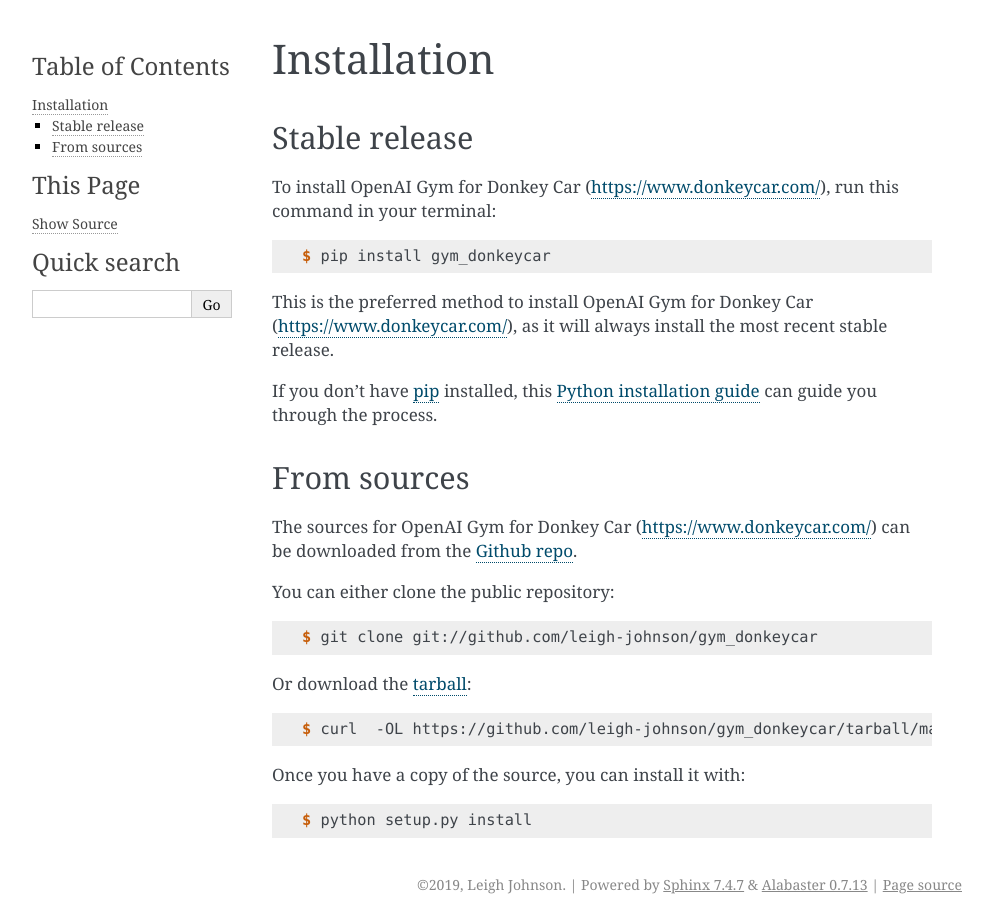
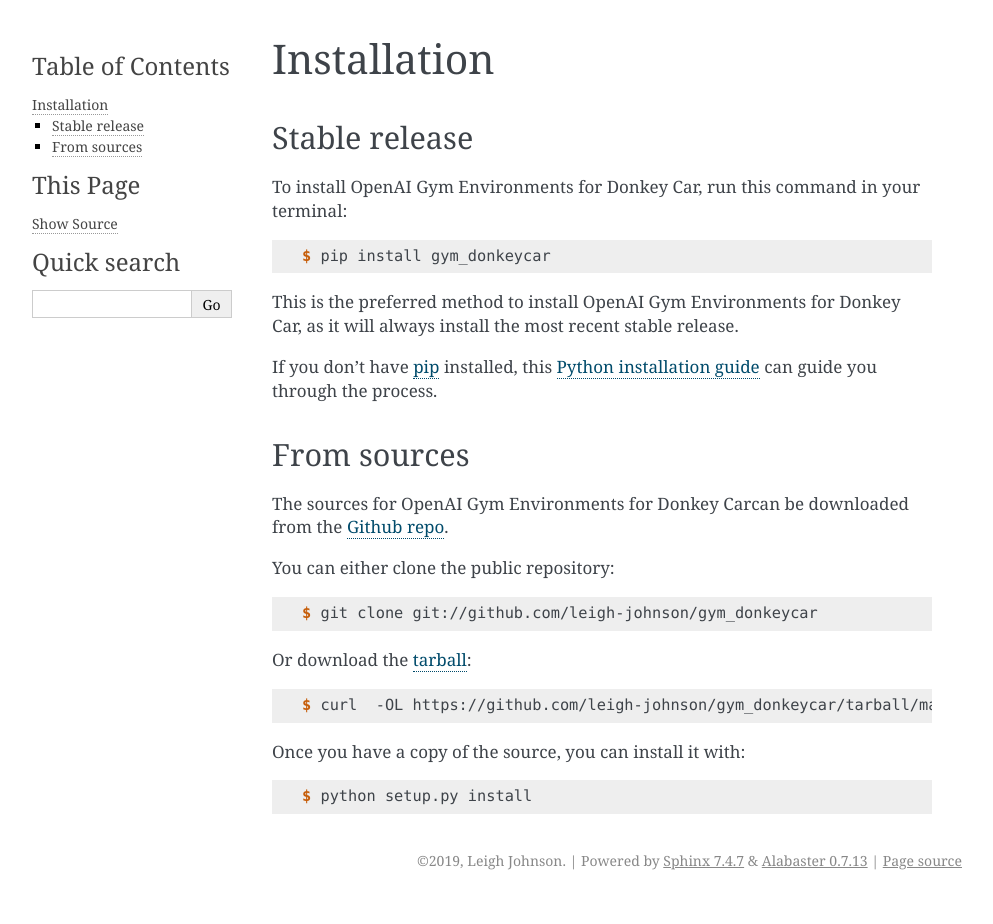
Before and after one commit to tawnkramer/gym-donkeycar, a Sphinx documentation site: the page built from docs/installation.rst, in a window 1280 px wide. Shown: the whole page, without its empty margins (148-1141 px from the left). Built offline with Sphinx 7.4.7, drawn with Linux system fonts in a browser that asks for light colours; after the commit the page ends 900 px from its top, so only the background shows below that.

```diff
--- a/CONTRIBUTING.rst
+++ b/CONTRIBUTING.rst
@@ -38,8 +38,8 @@ and "help wanted" is open to whoever wants to implement it.
 Write Documentation
 ~~~~~~~~~~~~~~~~~~~
 
-OpenAI Gym for Donkey Car (https://www.donkeycar.com/) could always use more documentation, whether as part of the
-official OpenAI Gym for Donkey Car (https://www.donkeycar.com/) docs, in docstrings, or even on the web in blog posts,
+OpenAI Gym Environments for Donkey Carcould always use more documentation, whether as part of the
+official OpenAI Gym Environments for Donkey Cardocs, in docstrings, or even on the web in blog posts,
 articles, and such.
 
 Submit Feedback
--- a/docs/conf.py
+++ b/docs/conf.py
@@ -18,12 +18,12 @@
 # relative to the documentation root, use os.path.abspath to make it
 # absolute, like shown here.
 #
+import gym_donkeycar
 import os
 from pathlib import Path
 
 import sys
 sys.path.insert(0, os.path.abspath('../'))
-import gym_donkeycar
 # -- General configuration ---------------------------------------------
 
 # If your documentation needs a minimal Sphinx version, state it here.
@@ -47,7 +47,7 @@ source_suffix = '.rst'
 master_doc = 'index'
 
 # General information about the project.
-project = u'OpenAI Gym for Donkey Car (https://www.donkeycar.com/)'
+project = u'DonkeyCar OpenAI Gym'
 copyright = u"2019, Leigh Johnson"
 author = u"Leigh Johnson"
 
@@ -129,7 +129,7 @@ latex_elements = {
 # [howto, manual, or own class]).
 latex_documents = [
     (master_doc, 'gym_donkeycar.tex',
-     u'OpenAI Gym for Donkey Car (https://www.donkeycar.com/) Documentation',
+     u'OpenAI Gym Environments for Donkey CarDocumentation',
      u'Leigh Johnson', 'manual'),
 ]
 
@@ -140,7 +140,7 @@ latex_documents = [
 # (source start file, name, description, authors, manual section).
 man_pages = [
     (master_doc, 'gym_donkeycar',
-     u'OpenAI Gym for Donkey Car (https://www.donkeycar.com/) Documentation',
+     u'OpenAI Gym Environments for Donkey CarDocumentation',
      [author], 1)
 ]
 
@@ -152,7 +152,7 @@ man_pages = [
 #  dir menu entry, description, category)
 texinfo_documents = [
     (master_doc, 'gym_donkeycar',
-     u'OpenAI Gym for Donkey Car (https://www.donkeycar.com/) Documentation',
+     u'OpenAI Gym Environments for Donkey CarDocumentation',
      author,
      'gym_donkeycar',
      'One line description of project.',
--- a/docs/index.rst
+++ b/docs/index.rst
@@ -1,4 +1,4 @@
-Welcome to OpenAI Gym for Donkey Car (https://www.donkeycar.com/)'s documentation!
+OpenAI Gym Environments for Donkey Car
 ======================================
 
 .. toctree::
--- a/docs/installation.rst
+++ b/docs/installation.rst
@@ -8,13 +8,13 @@ Installation
 Stable release
 --------------
 
-To install OpenAI Gym for Donkey Car (https://www.donkeycar.com/), run this command in your terminal:
+To install OpenAI Gym Environments for Donkey Car, run this command in your terminal:
 
 .. code-block:: console
 
     $ pip install gym_donkeycar
 
-This is the preferred method to install OpenAI Gym for Donkey Car (https://www.donkeycar.com/), as it will always install the most recent stable release.
+This is the preferred method to install OpenAI Gym Environments for Donkey Car, as it will always install the most recent stable release.
 
 If you don't have `pip`_ installed, this `Python installation guide`_ can guide
 you through the process.
@@ -26,7 +26,7 @@ you through the process.
 From sources
 ------------
 
-The sources for OpenAI Gym for Donkey Car (https://www.donkeycar.com/) can be downloaded from the `Github repo`_.
+The sources for OpenAI Gym Environments for Donkey Carcan be downloaded from the `Github repo`_.
 
 You can either clone the public repository:
 
--- a/docs/usage.rst
+++ b/docs/usage.rst
@@ -2,6 +2,6 @@
 Usage
 =====
 
-To use OpenAI Gym for Donkey Car (https://www.donkeycar.com/) in a project::
+To use OpenAI Gym Environments for Donkey Carin a project::
 
     import gym_donkeycar
--- a/gym_donkeycar/__init__.py
+++ b/gym_donkeycar/__init__.py
@@ -1,6 +1,6 @@
 # -*- coding: utf-8 -*-
 
-"""Top-level package for OpenAI Gym for Donkey Car (https://www.donkeycar.com/)."""
+"""Top-level package for OpenAI Gym Environments for Donkey Car."""
 
 __author__ = """Leigh Johnson"""
 __email__ = 'leigh@data-literate.com'
--- a/setup.py
+++ b/setup.py
@@ -8,7 +8,7 @@ from gym_donkeycar import __version__
 """The setup script."""
 
 description = """
-    OpenAI Gym for Donkey Car (https://www.donkeycar.com/)
+    OpenAI Gym Environments for Donkey Car
 
     Forked from
     https://github.com/tawnkramer/donkey_gym
```
Also changed, not shown: other parts of CONTRIBUTING.rst (+1 -1 lines), README.rst (+16 -14 lines), .github/ISSUE_TEMPLATE.md, .travis.yml.
